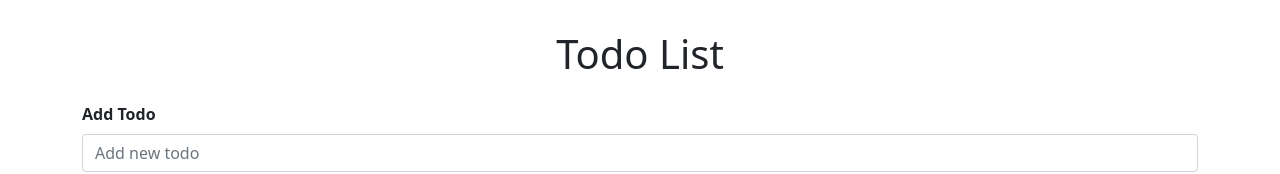
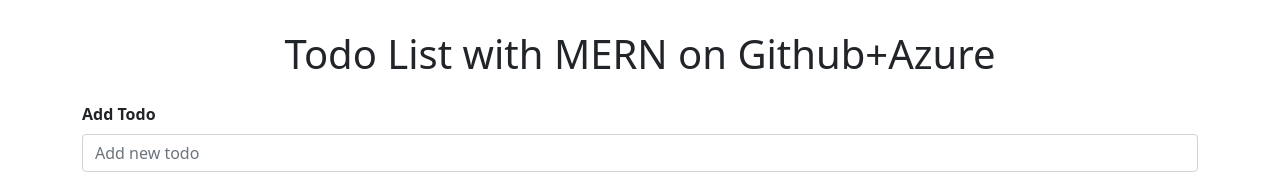
Before and after one commit to MikeForde/mern-azure, a React (Create React App) app in the folder client/: page / in a window 1280 px wide. Shown: the top 174 px of the page. Built offline with nearby package versions, Linux system fonts and the light colour scheme; no server answers.

Commit message:
change page title

```diff
--- a/client/src/App.js
+++ b/client/src/App.js
@@ -150,7 +150,7 @@
   return (
     <div className="app">
       <div className="container">
-        <h1 className="text-center mb-4">Todo List</h1>
+        <h1 className="text-center mb-4">Todo List with MERN on Github+Azure</h1>
         <FormTodo add={add} />
         <div>
           {todos.map((todo) => (
```
